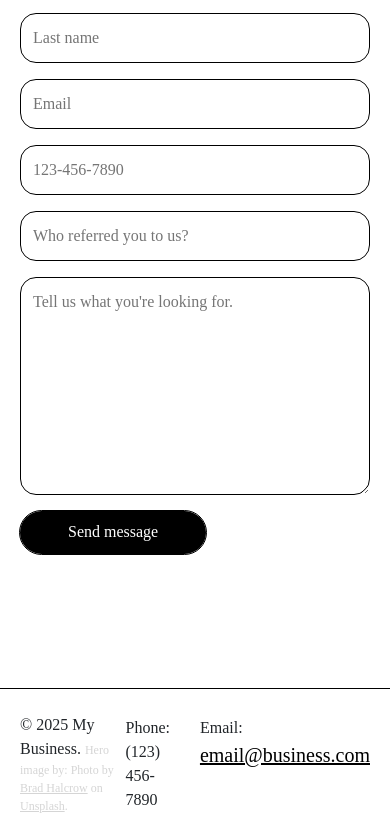
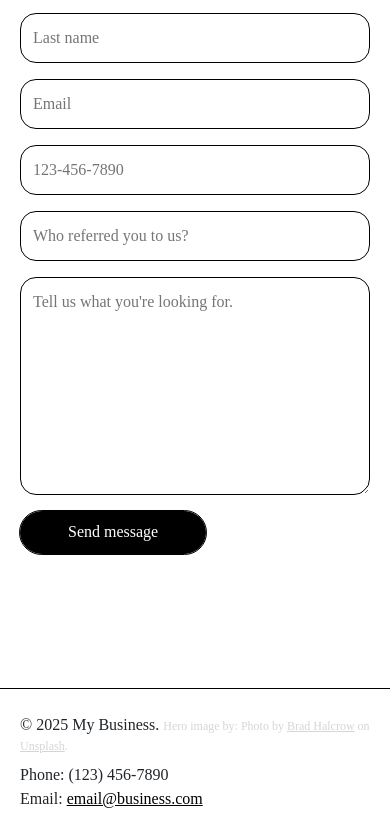
Before and after one commit to Guillermo-Martin/post-op-services, a plain HTML site: page index.html in a window 390 px wide. Shown: the part 4482-5321 px from the top of the page. Drawn offline with nearby package versions, Linux system fonts and the light colour scheme; a web font is replaced by a local one.

Commit message:
Style footer at various breakpoints

```diff
--- a/index.html
+++ b/index.html
@@ -218,11 +218,13 @@
                                   Footer
   --------------------------------------------------------------------- -->
   <footer>
-    <div class="container d-flex justify-content-between align-items-center">
+    <!-- <div class="container d-flex justify-content-between align-items-center"> -->
+    <div class="container d-flex">
       <p>© 2025 My Business.  <span >Hero image by: Photo by <a href="https://unsplash.com/@bradhalcrow?utm_content=creditCopyText&utm_medium=referral&utm_source=unsplash" class="attribution" target="_blank" rel="noopener noreferrer">Brad Halcrow</a> on <a href="https://unsplash.com/photos/person-taking-photo-of-womens-back-_4qODglt8kA?utm_content=creditCopyText&utm_medium=referral&utm_source=unsplash" class="attribution" target="_blank" rel="noopener noreferrer">Unsplash</a>.
       </span></p>
 
-      <div class="contact-info d-flex justify-content-between align-items-start">
+      <!-- <div class="contact-info d-flex justify-content-between align-items-start"> -->
+      <div class="contact-info d-flex ">
         <p>Phone:  (123) 456-7890</p>
         <p>Email:  <a href="mailto:email@business.com">email@business.com</a></p>
       </div>
--- a/styles.css
+++ b/styles.css
@@ -368,6 +368,11 @@ footer {
   padding-top: 1.5rem;
 }
 
+footer .container {
+  align-items: center;
+  justify-content: space-between;
+}
+
 footer .contact-info {
   gap: 30px;
 }
@@ -435,6 +440,11 @@ footer a {
   /* form */
   .contact-us-inner-container form {
     grid-gap: 1rem;
+  }
+
+  /* footer */
+  footer p, footer a {
+    font-size: 1rem;
   }
 }
 
@@ -513,8 +523,13 @@ footer a {
   .contact-us-inner-container .text-container, .contact-us-inner-container, .form-container {
     width: 100%;
   }
+}
 
-
+@media screen and (max-width: 940px) {
+  footer .container {
+    flex-direction: column;
+    gap: 0.5rem;
+  }
 }
 
 @media screen and (max-width: 767px) {
@@ -698,4 +713,13 @@ footer a {
   .contact-us-section li, .contact-us-section a, .contact-us-section input {
     font-size: 1rem;
   }
+
+  /* footer */
+  footer .contact-info {
+    align-items: start;
+    flex-direction: column;
+    gap: 0;
+    justify-content: start;
+    width: 100%;
+  }
 }
```
